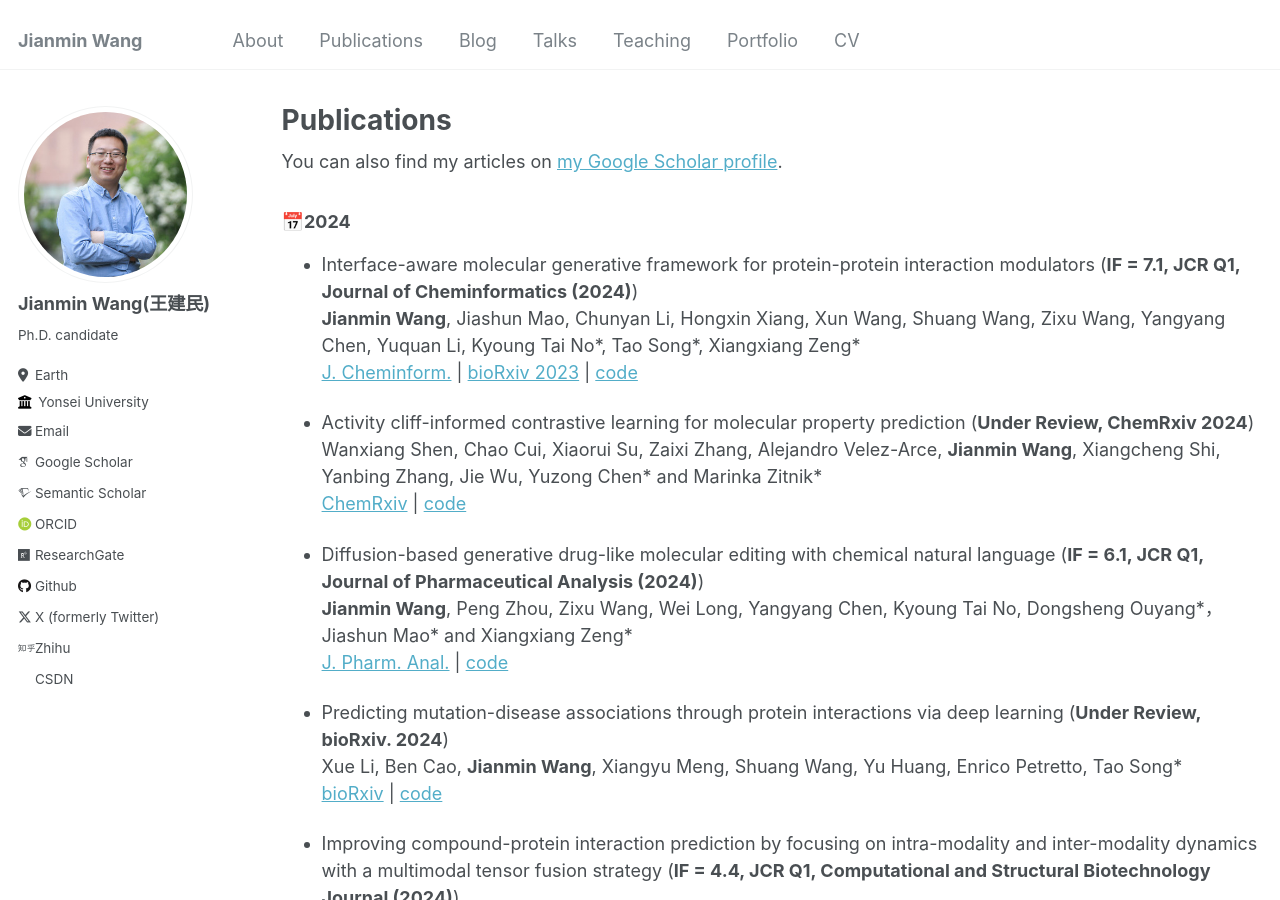
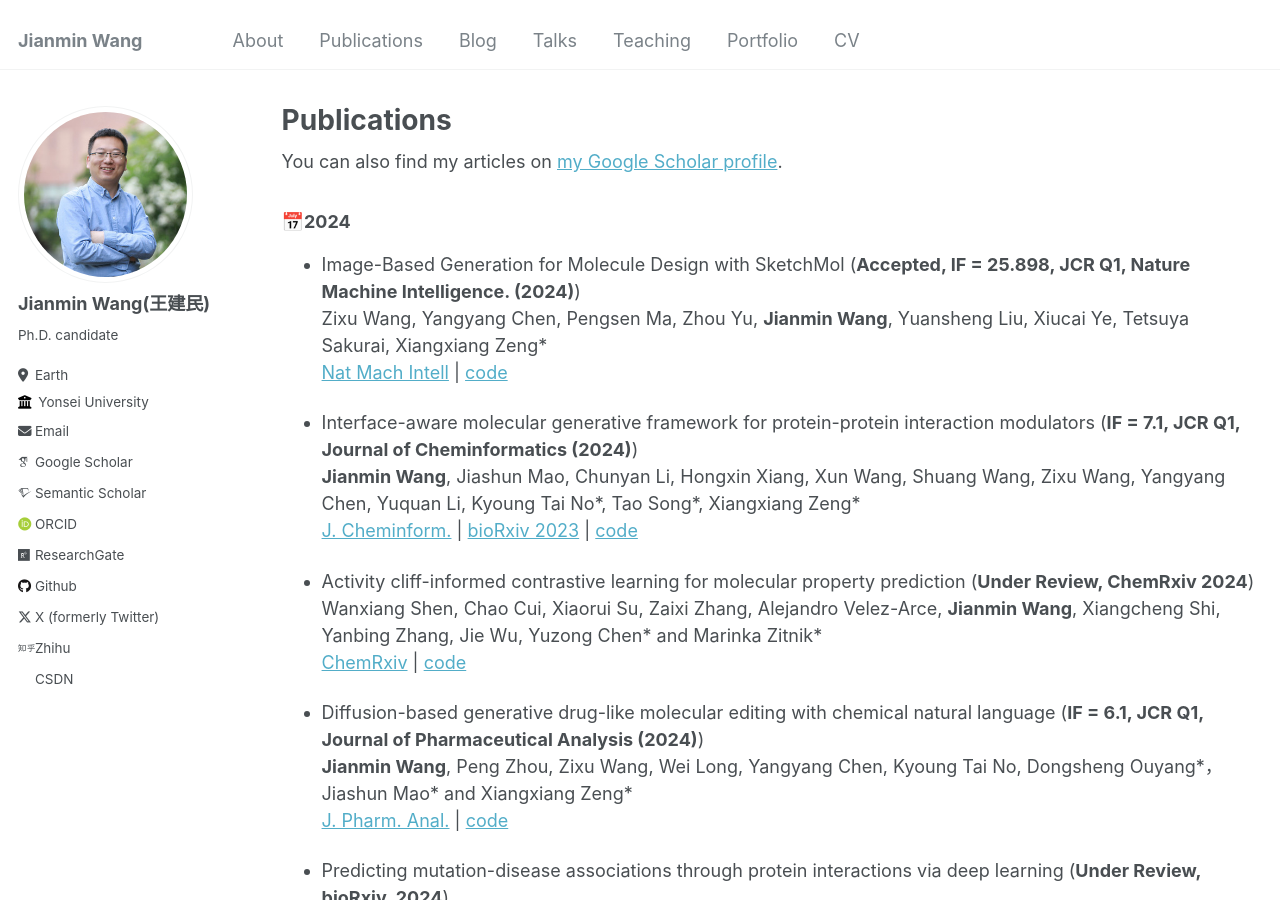
Before and after one commit to Jianmin2drugai/Jianmin2drugai.github.io, a Jekyll site: the page built from _pages/publications.md, in a window 1280 px wide and 900 px high. Built offline with Jekyll 4.4.1, drawn with Linux system fonts in a browser that asks for light colours; some web fonts are replaced.

Commit message:
Update publications.md

```diff
--- a/_pages/publications.md
+++ b/_pages/publications.md
@@ -16,6 +16,10 @@ author_profile: true
 {% endfor %}
 
 ### &#x1F4C5;2024
+
+*   Image-Based Generation for Molecule Design with SketchMol (**Accepted, IF = 25.898, JCR Q1, Nature Machine Intelligence. (2024)**)
+    Zixu Wang, Yangyang Chen, Pengsen Ma, Zhou Yu, **Jianmin Wang**, Yuansheng Liu, Xiucai Ye, Tetsuya Sakurai, Xiangxiang Zeng\*
+   [Nat Mach Intell](https://github.com/WangZiXubiubiu/SketchMol-v1) | [code](https://github.com/WangZiXubiubiu/SketchMol-v1)
 
 *   Interface-aware molecular generative framework for protein-protein interaction modulators (**IF = 7.1, JCR Q1, Journal of Cheminformatics (2024)**)
     **Jianmin Wang**, Jiashun Mao, Chunyan Li, Hongxin Xiang, Xun Wang, Shuang Wang, Zixu Wang, Yangyang Chen, Yuquan Li, Kyoung Tai No\*, Tao Song\*, Xiangxiang Zeng\*
```
